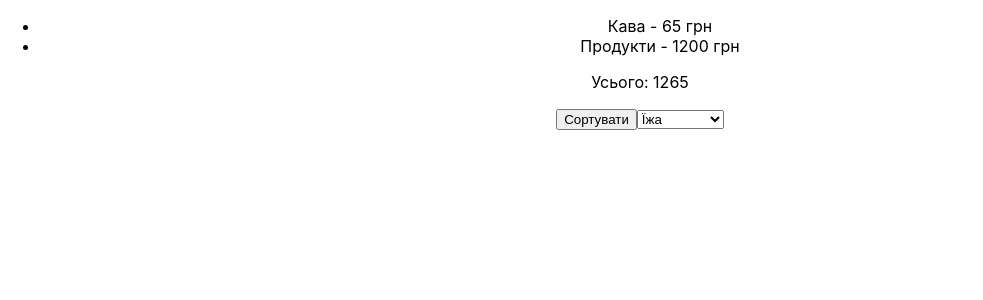
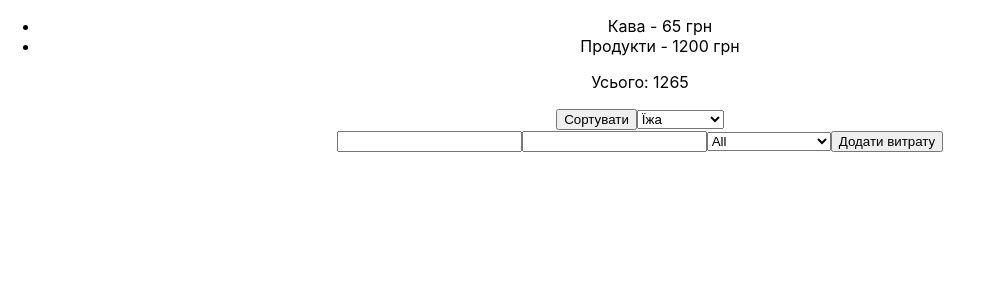
Before and after one commit to MaksimBoyko05/expensetracker, a React (Create React App) app: page / in a window 1280 px wide. Shown: the top 300 px of the page, without its empty margins (0-983 px from the left). Built offline with nearby package versions, Linux system fonts and the light colour scheme.

Commit message:
feat: implement add new expense form
- Add form with inputs(name, price, category)
- Implement adding new category to list

```diff
--- /dev/null
+++ b/src/components/AddExpenseForm.jsx
@@ -0,0 +1,51 @@
+import {useState} from "react";
+
+function AddExpenseForm({expenses, setExpenses, categories}) {
+
+  const initialState = {
+    name: "",
+    price: "",
+    category: "",
+    customCategory: "",
+  }
+  const [data, setData] = useState(initialState)
+
+  const handleSubmit = (e) =>{
+    e.preventDefault()
+
+    const newExpense = {
+      ...data,
+      id: Date.now().toString(36),
+      category: data.category === "custom"
+        ? data.customCategory
+        : data.category
+    }
+    setExpenses([
+      ...expenses, newExpense
+    ])
+    setData(initialState)
+  }
+  return (
+<>
+<div>
+  <form onSubmit={handleSubmit}>
+    <input type={"text"} value={data.name} onChange={(e) => setData({...data, name: e.target.value})}/>
+    <input type={"text"} value={data.price} onChange={(e) => setData({...data, price: e.target.value})}/>
+    <select value={data.category} onChange={(e) => setData({...data, category: e.target.value})}>
+      {categories.map(ctg =>  (
+        <option key={ctg}>{ctg}</option>
+      ))}
+      <option value={"custom"}>+ Створити нову</option>
+    </select>
+    {data.category === "custom" && (
+      <>
+        <input type={"text"} value={data.customCategory} onChange={(e) => setData({...data, customCategory: e.target.value})}/>
+      </>
+      )}
+    <button type="submit">Додати витрату</button>
+  </form>
+</div>
+</>
+  );
+}
+export default AddExpenseForm;
--- a/src/components/ExpenseTracker.jsx
+++ b/src/components/ExpenseTracker.jsx
@@ -1,4 +1,5 @@
 import {useState, useEffect} from "react";
+import Form from "./AddExpenseForm";
 
 function ExpenseTracker (){
   const initialExpenses = [
@@ -39,6 +40,7 @@ function ExpenseTracker (){
             <option key={ctg}>{ctg}</option>
           ))}
         </select>
+        <Form expenses={expenses} setExpenses={setExpenses} categories={categories}/>
       </div>
     </>
   );
```
